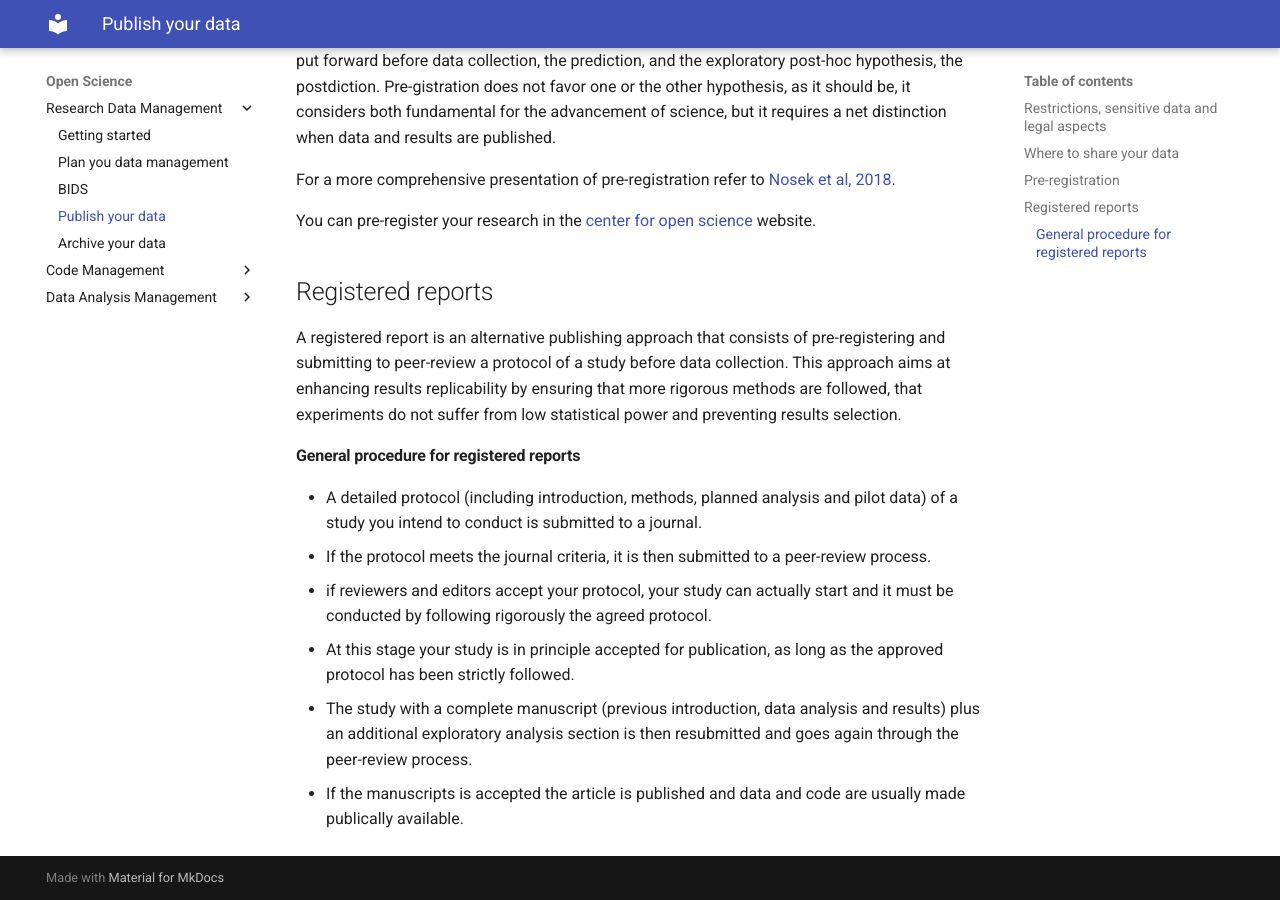
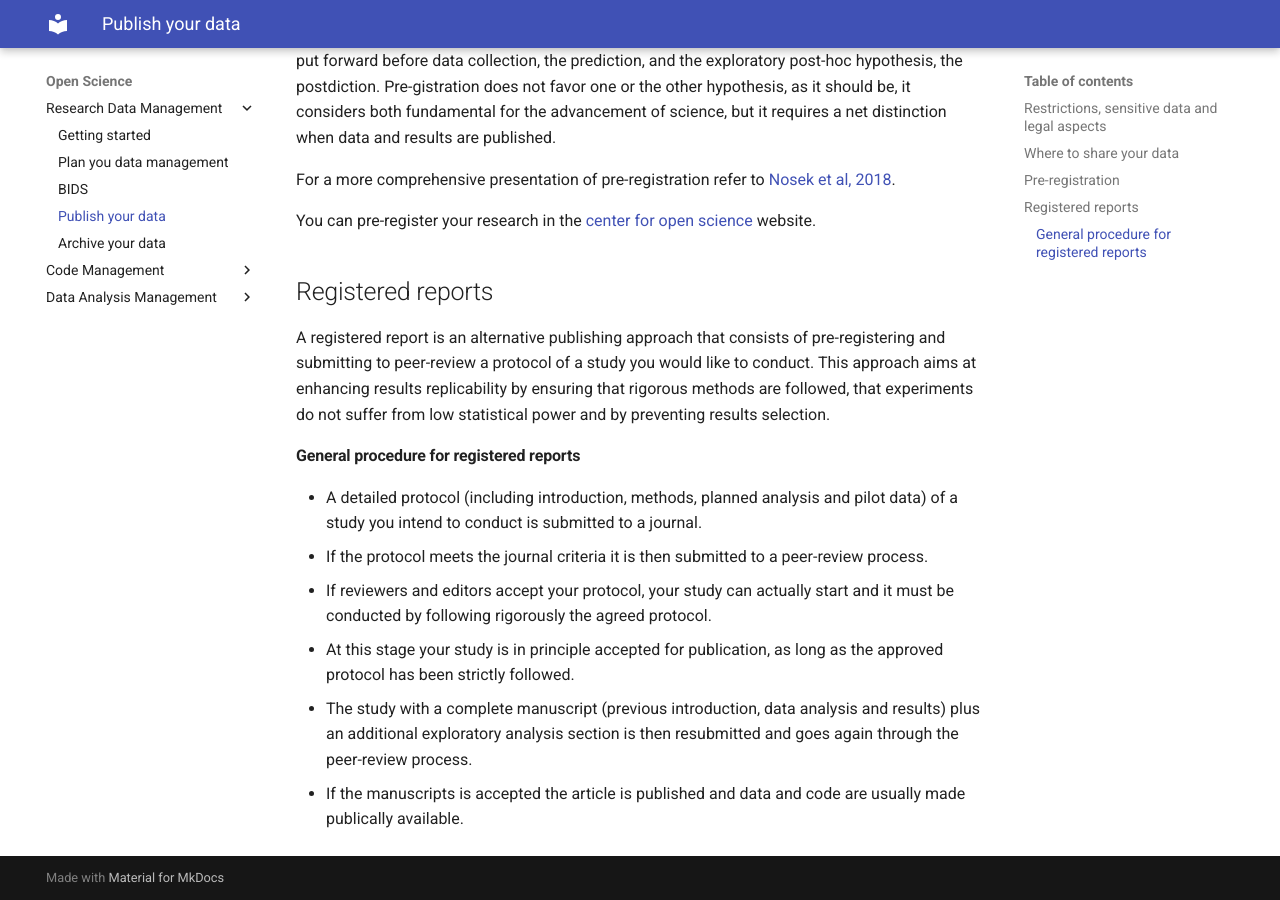
Before and after one commit to pvavra/temp-ipsy, an MkDocs documentation site: the page built from docs/open-science/research-data-management/publish.md, in a window 1280 px wide and 900 px high, scrolled down 1529 px. Built offline with MkDocs 1.6.1 and Material for MkDocs 9.7.7, drawn with Linux system fonts in a browser that asks for light colours.

Commit message:
Fix registered reports content

```diff
--- a/docs/open-science/research-data-management/publish.md
+++ b/docs/open-science/research-data-management/publish.md
@@ -51,13 +51,13 @@ You can pre-register your research in the [center for open science](https://www.
 
 ## Registered reports
 
-A registered report is an alternative publishing approach that consists of pre-registering and submitting to peer-review a protocol of a study before data collection. This approach aims at enhancing results replicability by ensuring that more rigorous methods are followed, that experiments do not suffer from low statistical power and preventing results selection.
+A registered report is an alternative publishing approach that consists of pre-registering and submitting to peer-review a protocol of a study you would like to conduct. This approach aims at enhancing results replicability by ensuring that rigorous methods are followed, that experiments do not suffer from low statistical power and by preventing results selection.
 
 #### General procedure for registered reports
 
 - A detailed protocol (including introduction, methods, planned analysis and pilot data) of a study you intend to conduct is submitted to a journal.
-- If the protocol meets the journal criteria, it is then submitted to a peer-review process.
-- if reviewers and editors accept your protocol, your study can actually start and it must be conducted by following rigorously the agreed protocol.
+- If the protocol meets the journal criteria it is then submitted to a peer-review process.
+- If reviewers and editors accept your protocol, your study can actually start and it must be conducted by following rigorously the agreed protocol.
 - At this stage your study is in principle accepted for publication, as long as the approved protocol has been strictly followed.
 - The study with a complete manuscript (previous introduction, data analysis and results) plus an additional exploratory analysis section is then resubmitted and goes again through the peer-review process.
 - If the manuscripts is accepted the article is published and data and code are usually made publically available.
```
